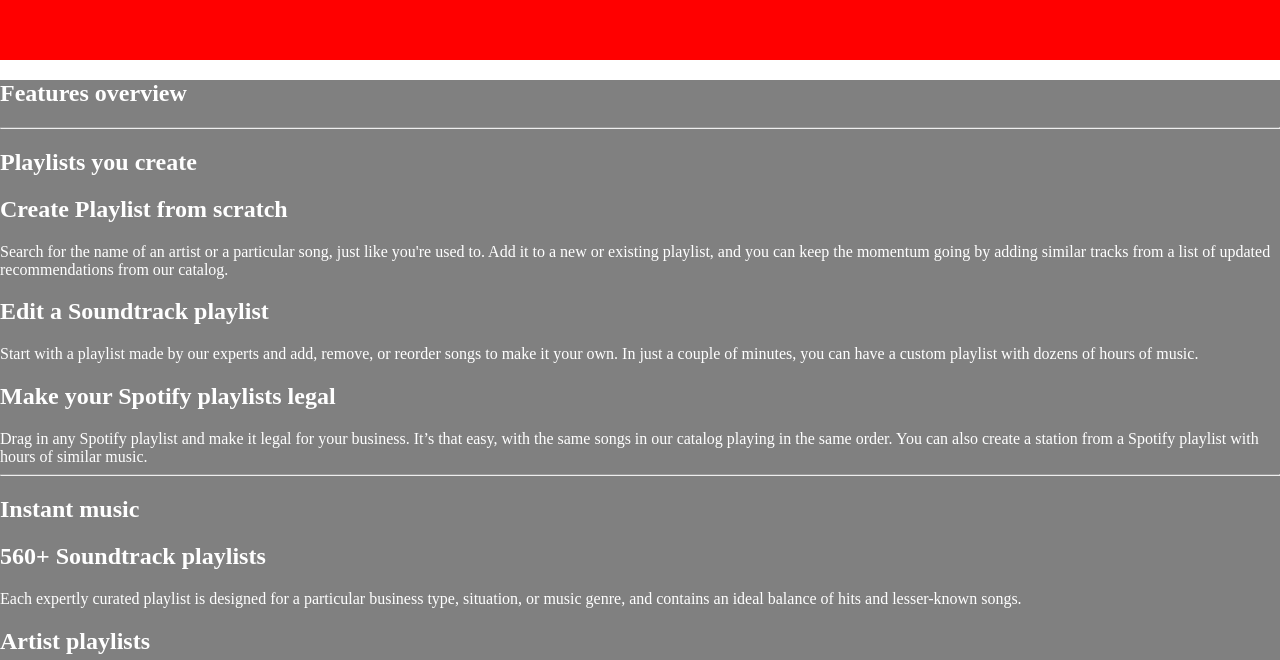
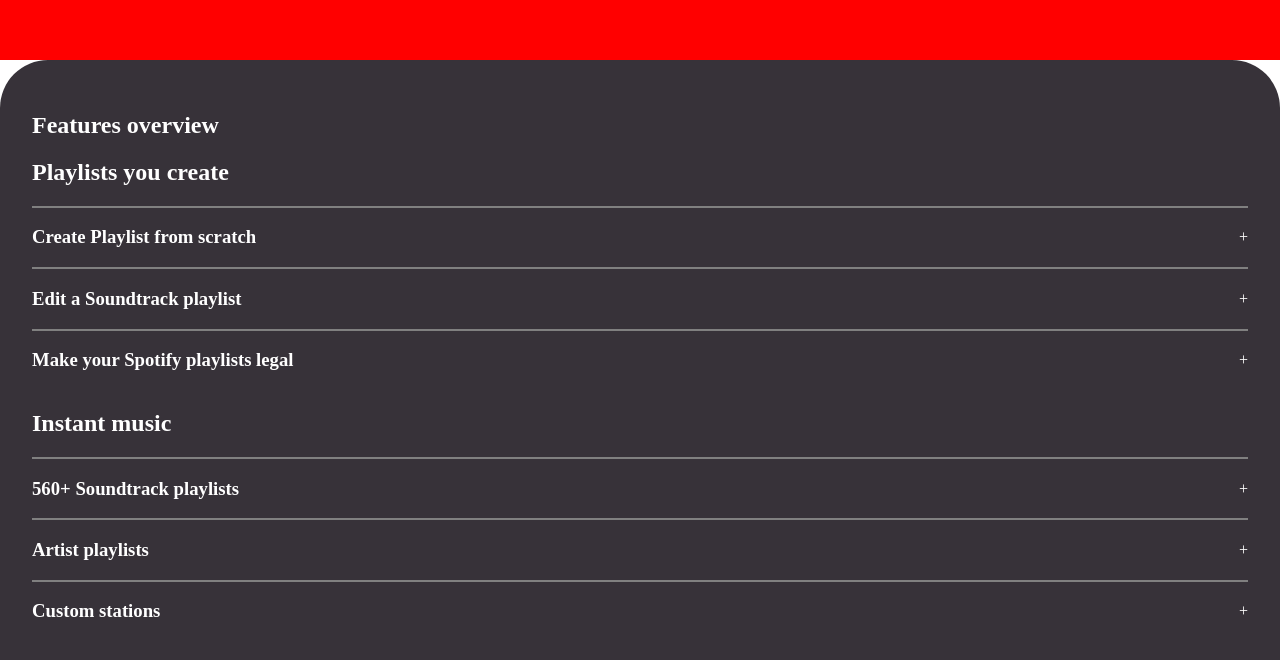
Before and after one commit to swescot/ge-hackday, a React (Create React App) app: page / in a window 1280 px wide. Shown: the part 140-800 px from the top of the page. Built offline with nearby package versions, Linux system fonts and the light colour scheme.

Commit message:
style: Accordion style

```diff
--- a/package.json
+++ b/package.json
@@ -6,6 +6,7 @@
     "@testing-library/jest-dom": "^5.16.2",
     "@testing-library/react": "^12.1.4",
     "@testing-library/user-event": "^13.5.0",
+    "classnames": "^2.3.1",
     "react": "^17.0.2",
     "react-dom": "^17.0.2",
     "react-scripts": "5.0.0",
--- a/src/components/features.js
+++ b/src/components/features.js
@@ -1,24 +1,34 @@
 import React from 'react'
 import styles from './features.module.css'
+import cn from 'classnames'
 
 export default function Features() {
+
   return <section className={styles.container}>
     <h1>Features overview</h1>
     {FEATURES.map((feature, i) => {
       return <div key={i}>
-        <hr/>
         <h2>{feature.title}</h2>
         {feature.details.map((detail, l) => {
-          return <div key={l}>
-            <h2>{detail.title}</h2>
-            {detail.article}
-          </div>
+          return <Accordion key={l} detail={detail} />
         })}
       </div>
     })}
+  </section>
+}
 
+function Accordion({ detail, onCLick }) {
+  const [open, setOpen] = React.useState(false)
 
-  </section>
+  return <div>
+    <div
+      onClick={() => setOpen(open => !open)}
+      className={cn(styles.accordionTitle, open && styles.selected)}>
+      <h3>{detail.title}</h3>
+      <div>{open ? '-' : '+'}</div>
+    </div>
+    {open && <p>{detail.article}</p>}
+  </div>
 }
 
 
--- a/src/components/features.module.css
+++ b/src/components/features.module.css
@@ -1,11 +1,25 @@
 .container {
+  background-color: #373239;
+  border-radius: 3rem;
   margin: 0;
   padding: 0;
-  background-color: grey;
   color: white;
+  padding: 32px;
 }
 
 .title {
   margin: 0;
   padding: 0
 }
+
+.selected {
+  border-top: 2px solid white !important;
+}
+
+.accordionTitle {
+  user-select: none;
+  border-top: 2px solid grey;
+  display: flex;
+  align-items: center;
+  justify-content: space-between;
+}
```
Also changed, not shown: 1 other file (tests, documents, lock files or other folders).
